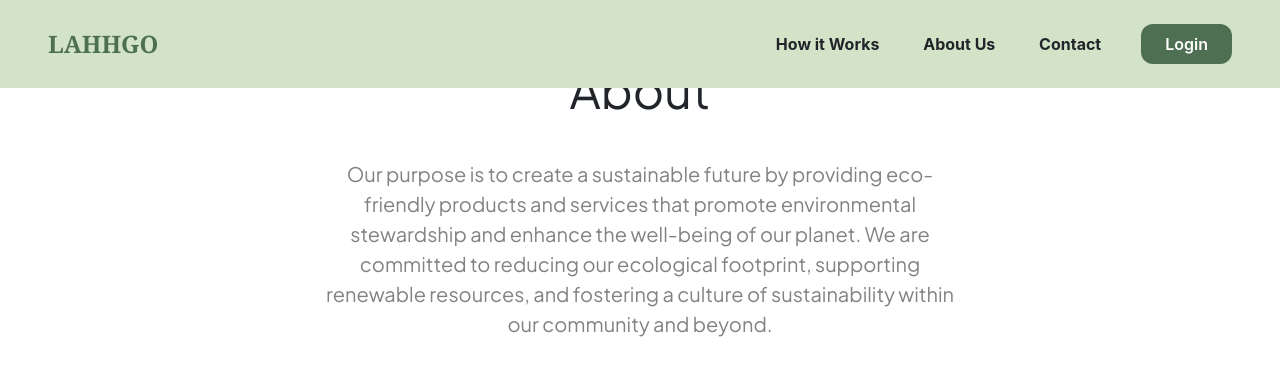
After one commit to raihan-faza/lahhgo, a Django app: page /about/ in a window 1280 px wide. The commit adds this page. Shown: the top 376 px of the page. Run offline with Django 5.2, Linux system fonts and the light colour scheme; some libraries are stand-ins or nearby versions.

Commit message:
adding about.html

```diff
--- /dev/null
+++ b/sampah/templates/about.html
@@ -0,0 +1,18 @@
+{% extends "base.html" %}
+{% load static %}
+{% block title %}LAHHGO{% endblock %}
+{% block content %}
+{% include "navbar.html" %}
+<!-- For a more sustainable future -->
+<div class="pt-20 ">
+    <div class="absolute top-1/4 left-1/2 -translate-x-1/2 -translate-y-1/2 t-10">
+        <h1 class="font-plus-jakarta-sans text-[48px] text-center ">About</h1>
+        <p class="font-plus-jakarta-sans text-[20px] text-center pt-10 text-[#828282]">Our purpose is to create a
+            sustainable future by
+            providing eco-friendly products and services that promote environmental stewardship and enhance the
+            well-being of our planet. We are committed to reducing our ecological footprint, supporting renewable
+            resources, and fostering a culture of sustainability within our community and beyond.</p>
+    </div>
+</div>
+<br><br><br><br><br><br><br><br><br><br><br><br><br><br>
+{% endblock %}
--- a/sampah/templates/base.html
+++ b/sampah/templates/base.html
@@ -1,13 +1,25 @@
 <!DOCTYPE html>
 <html>
+
 <head>
   <script src="https://cdn.tailwindcss.com"></script>
   <title>{% block title %}LAHHGO {% endblock %}</title>
-    <link rel="stylesheet" href="https://cdn.jsdelivr.net/npm/bootstrap@4.0.0/dist/css/bootstrap.min.css" integrity="sha384-Gn5384xqQ1aoWXA+058RXPxPg6fy4IWvTNh0E263XmFcJlSAwiGgFAW/dAiS6JXm" crossorigin="anonymous">
+  <link rel="stylesheet" href="https://cdn.jsdelivr.net/npm/bootstrap@4.0.0/dist/css/bootstrap.min.css"
+    integrity="sha384-Gn5384xqQ1aoWXA+058RXPxPg6fy4IWvTNh0E263XmFcJlSAwiGgFAW/dAiS6JXm" crossorigin="anonymous">
+  <link rel="preconnect" href="https://fonts.googleapis.com">
+  <link rel="preconnect" href="https://fonts.gstatic.com" crossorigin>
+  <link href="https://fonts.googleapis.com/css2?family=Plus+Jakarta+Sans:ital,wght@0,200..800;1,200..800&display=swap"
+    rel="stylesheet">
+  <style>
+    .font-plus-jakarta-sans {
+      font-family: 'Plus Jakarta Sans', sans-serif;
+    }
+  </style>
   {% block css %}
   <!-- Add your global CSS files here -->
   {% endblock %}
 </head>
+
 <body>
   <header>
     <!-- Add your header here -->
@@ -27,4 +39,5 @@
   <!-- Add your global JS files here -->
   {% endblock %}
 </body>
+
 </html>
--- a/sampah/templates/login.html
+++ b/sampah/templates/login.html
@@ -9,12 +9,11 @@ Welcome back to <strong>LAHHGO</strong>
 {% endblock %}
 
 {% block form %}
-
 <label for="username">Username</label>
 <input type="text" name="username" placeholder="Enter your username" class="p-2 rounded-md border border-gray-200">
 <br>
 <label for="password">Password</label>
-<input type="password" name="password" placeholder="Enter your password" class="p-2 rounded-md border border-gray-200" >
+<input type="password" name="password" placeholder="Enter your password" class="p-2 rounded-md border border-gray-200">
 {% endblock %}
 
 {% block button %}
--- a/sampah/templates/navbar.html
+++ b/sampah/templates/navbar.html
@@ -1,21 +1,14 @@
-<nav
-  class="flex fixed z-50 w-screen items-center justify-between p-6 bg-opacity-50"
-  style="background-color: #d2e3c8;"
->
+<nav class="flex fixed z-50 w-screen items-center justify-between p-6 bg-opacity-50" style="background-color: #d2e3c8;">
   <div class="font-bold text-2xl ml-4 font-serif">
-    <a href="#" style="color: #4f6f52">LAHHGO</a>
+    <a href="{% url 'index' %}" style="color: #4f6f52">LAHHGO</a>
   </div>
   <div class="flex flex-row items-center justify-center space-x-10 mr-4 font-bold">
     <div class="space-x-10">
       <a href="#" class="">How it Works</a>
-      <a href="#" class="">About Us</a>
+      <a href="{% url 'about' %}" class="">About Us</a>
       <a href="#" class="">Contact</a>
     </div>
-    <a
-      href="#"
-      class="px-4 py-2 text-white rounded-xl font-semibold"
-      style="background-color: #4f6f52"
-      >Login</a
-    >
+    <a href="{% url 'login' %}" class="px-4 py-2 text-white rounded-xl font-semibold"
+      style="background-color: #4f6f52">Login</a>
   </div>
 </nav>
--- a/sampah/urls.py
+++ b/sampah/urls.py
@@ -9,5 +9,6 @@ urlpatterns = [
     path("register/", views.register, name="register"),
     path("login/", views.login, name="login"),
     path("products/", views.show_products, name="show_products"),
-    path("upload3", views.upload3, name="upload3")
+    path("upload3", views.upload3, name="upload3"),
+    path('about/', views.about, name='about')
 ]
--- a/sampah/views.py
+++ b/sampah/views.py
@@ -24,18 +24,17 @@ def index_sampah(request):
     return render(request, "index.html")
 
 
-
 @require_POST
 def create_sampah(request):
     try:
-        jenis = request.POST.get("jenis")
-        jumlah = request.POST.get("jumlah")
-        deskripsi = request.POST.get("deskripsi")
-        tag = request.POST.get("tag")
-        status = request.POST.get("status")
+        jenis = request.POST.get("jenis", None)
+        jumlah = request.POST.get("jumlah", None)
+        deskripsi = request.POST.get("deskripsi", None)
+        tag = request.POST.get("tag", None)
+        status = request.POST.get("status", None)
         image_name = request.POST.get("file_name") or None
         uploaded_image = request.FILES.get(image_name) or None
-        user = User.object.filter(id=request.user.id)
+        user = User.object.get(id=request.user.id)
         sampah = Sampah(user=user, jenis=jenis, jumlah=jumlah,
                         deskripsi=deskripsi, tag=tag, status=status, foto_sampah=uploaded_image)
         sampah.save()
@@ -62,7 +61,7 @@ def update_sampah(request):
         jumlah = request.POST.get("jumlah")
         deskripsi = request.POST.get("deskripsi")
         tag = request.POST.get("tag")
-        sampah = Sampah.objects.filter(id=id_sampah)
+        sampah = Sampah.objects.get(id=id_sampah)
         sampah.update(jumlah=jumlah, deskripsi=deskripsi, tag=tag)
     except:
         return JsonResponse(
@@ -82,7 +81,7 @@ def update_sampah(request):
 def delete_sampah(request):
     try:
         id_sampah = request.POST.get("id_sampah")
-        sampah = Sampah.objects.filter(id=id_sampah)
+        sampah = Sampah.objects.get(id=id_sampah)
         sampah.delete()
     except:
         return JsonResponse(
@@ -101,7 +100,7 @@ def delete_sampah(request):
 def show_sampah(request):
     id_sampah = request.GET.get("id_sampah")
     try:
-        sampah = Sampah.objects.filter(id=id_sampah)
+        sampah = Sampah.objects.get(id=id_sampah)
     except:
         return JsonResponse(
             {
@@ -127,14 +126,14 @@ def generate_point(jumlah_sampah):
 @require_POST
 def create_transaction(request):
     id_sampah = request.POST.get("id_sampah")
-    sampah = Sampah.objects.filter(id=id_sampah)
+    sampah = Sampah.objects.get(id=id_sampah)
     try:
-        user = User.objects.filter(id=request.user.id)
-        buyer = Customer.objects.filter(user=user)
-        sampah = Sampah.objects.filter(id=id_sampah)
-        seller = Customer.objects.filter(user=sampah.user)
+        user = User.objects.get(id=request.user.id)
+        buyer = Customer.objects.get(user=user)
+        sampah = Sampah.objects.get(id=id_sampah)
+        seller = Customer.objects.get(user=sampah.user)
         invoice = Invoice(sampah=sampah, alamat_asal=seller.alamat,
-                            alamat_tujuan=buyer.alamat)
+                          alamat_tujuan=buyer.alamat)
         sampah.status = "SLD"
         invoice.save()
         transaction = Transactions(
@@ -170,11 +169,11 @@ def login(request):
         if user is not None:
             auth_login(request, user)
             messages.success(request, "Login Success")
-            return redirect("/shop/")
+            return redirect("/")
         else:
             messages.error(request, "Login Failed")
-            return redirect("/shop/login")
-    return render(request, "login.html", {'action_url': '/shop/login/'})
+            return redirect("/login/")
+    return render(request, "login.html", {'action_url': '/login/'})
 
 
 def register(request):
@@ -190,8 +189,8 @@ def register(request):
         customer = Customer(user=user, points=0, alamat="")
         user.save()
         customer.save()
-        return redirect("/shop/login")
-    return render(request, "register.html", {'action_url': '/shop/register/'})
+        return redirect("/login/")
+    return render(request, "register.html", {'action_url': '/register/'})
 
 
 def edit_profile(request):
@@ -204,8 +203,12 @@ def edit_profile(request):
     customer = Customer.objects.filter(user=user)
     user.update(first_name=first_name, last_name=last_name)
     customer.update(alamat=new_alamat, email=new_email, no_telp=no_telp)
-    return
+    return redirect('/')
 
 
 def upload3(request):
     return render(request, "upload3.html")
+
+
+def about(request):
+    return render(request, 'about.html')
--- a/web/urls.py
+++ b/web/urls.py
@@ -22,5 +22,5 @@ from django.urls import (
 
 urlpatterns = [
     path("admin/", admin.site.urls),
-    path("shop/", include("sampah.urls"))
+    path("", include("sampah.urls"))
 ]
```
Also changed, not shown: sampah/templates/auth.html (+5 -3 lines). Lines whose indentation alone changed are shown as unchanged.
